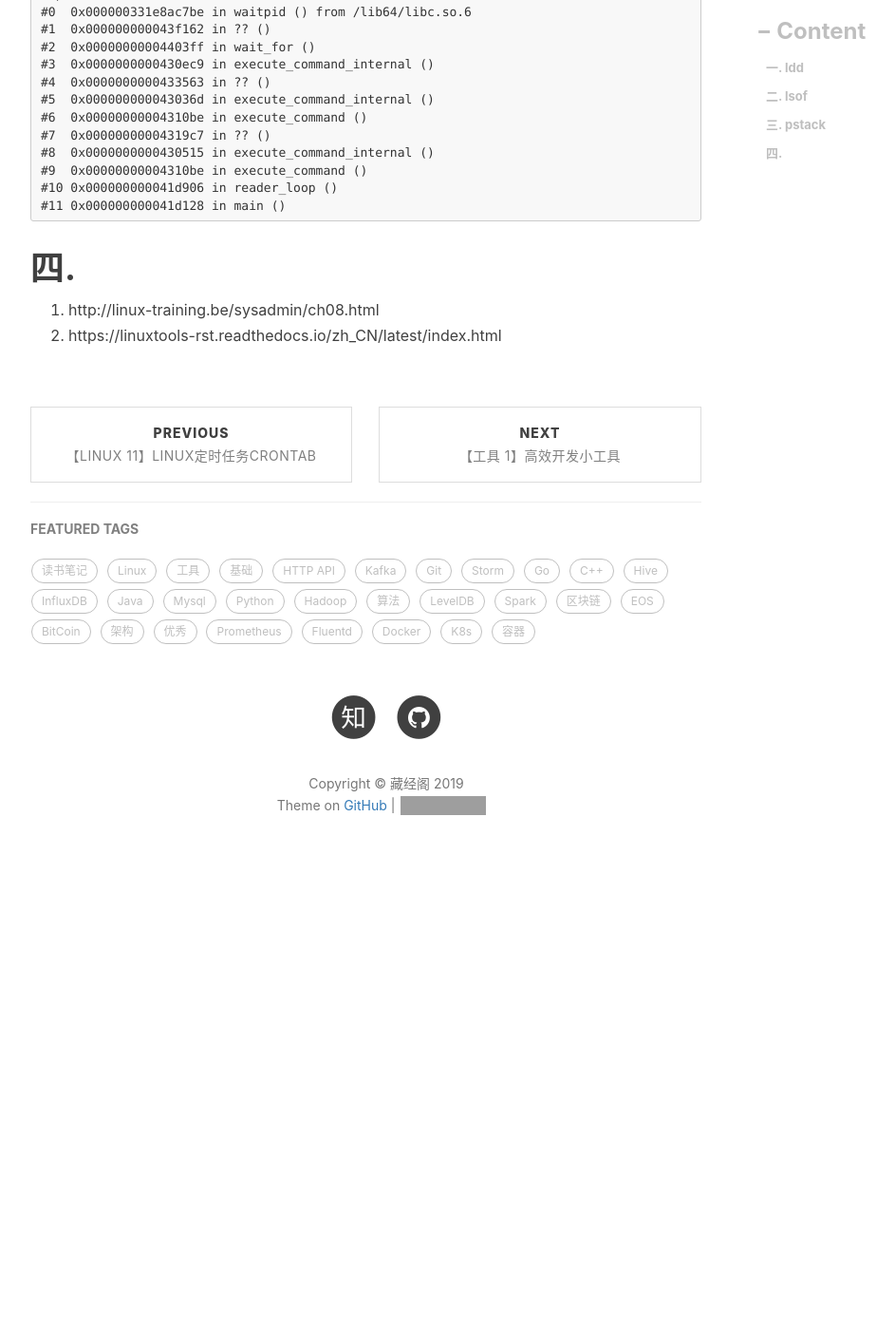
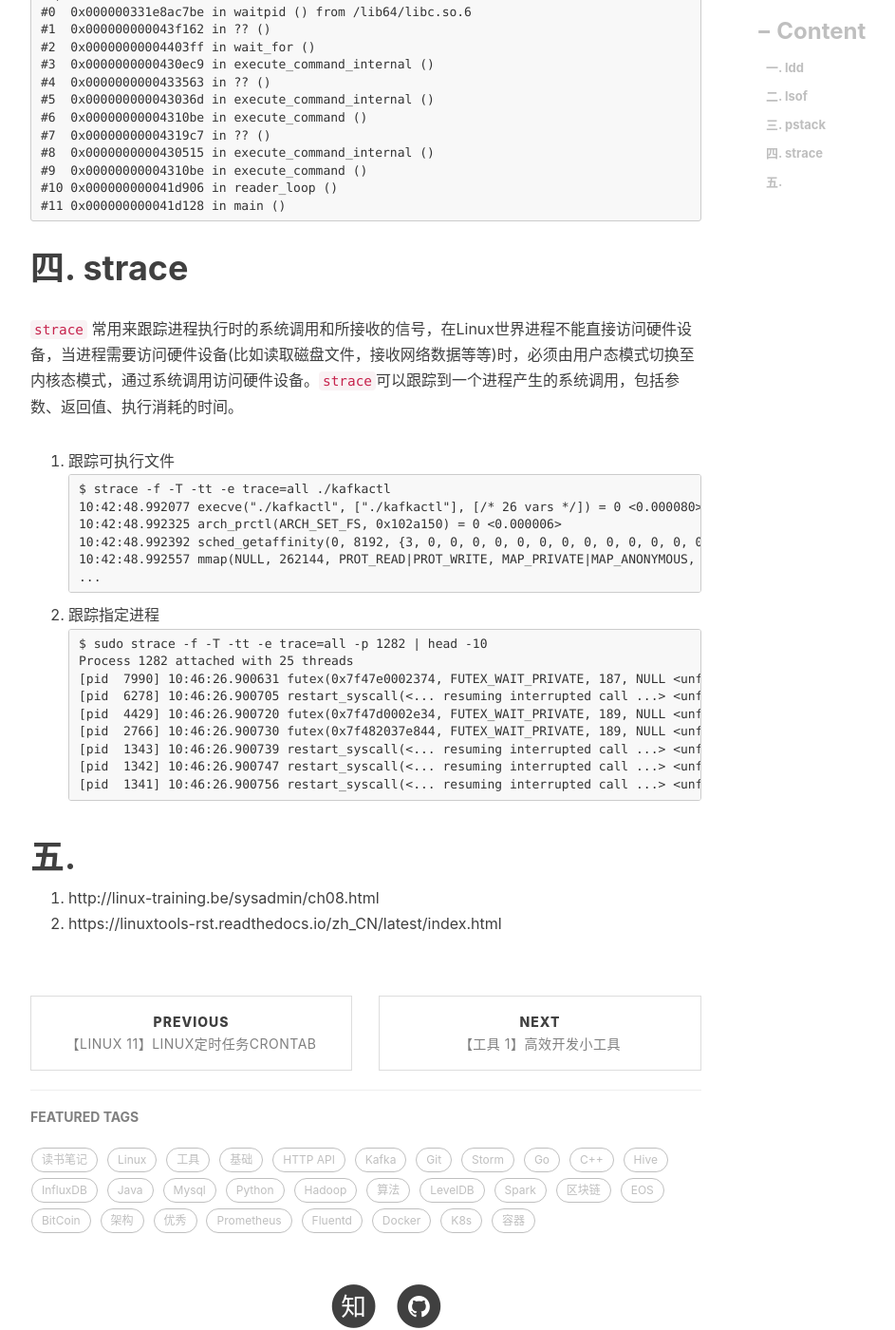
Before and after one commit to engru/chenguolin.github.io, a Jekyll site: the page built from _posts/2016-09-28-【Linux-12】Linux最常用运维工具.md, in a window 1280 px wide and 1400 px high, scrolled down 2337 px. Shown: the whole window at 95% size, without its empty margins (233-1176 px from the left). Built offline with Jekyll 4.4.1, drawn with Linux system fonts in a browser that asks for light colours; nearby versions of some CDN libraries; comment, search, counter and statistics services are not loaded; before the commit the page ends 3289 px from its top, so only the background shows below that; grey boxes are pictures that could not be loaded.

Commit message:
Update 2016-09-28-【Linux-12】Linux最常用运维工具.md

````diff
--- a/_posts/2016-09-28-【Linux-12】Linux最常用运维工具.md
+++ b/_posts/2016-09-28-【Linux-12】Linux最常用运维工具.md
@@ -102,8 +102,32 @@ $ pstack 25480
 #11 0x000000000041d128 in main ()
 ```
 
-# 四.
+# 四. strace
+`strace` 常用来跟踪进程执行时的系统调用和所接收的信号，在Linux世界进程不能直接访问硬件设备，当进程需要访问硬件设备(比如读取磁盘文件，接收网络数据等等)时，必须由用户态模式切换至内核态模式，通过系统调用访问硬件设备。`strace`可以跟踪到一个进程产生的系统调用，包括参数、返回值、执行消耗的时间。
 
+1. 跟踪可执行文件
+   ```
+   $ strace -f -T -tt -e trace=all ./kafkactl
+   10:42:48.992077 execve("./kafkactl", ["./kafkactl"], [/* 26 vars */]) = 0 <0.000080>
+   10:42:48.992325 arch_prctl(ARCH_SET_FS, 0x102a150) = 0 <0.000006>
+   10:42:48.992392 sched_getaffinity(0, 8192, {3, 0, 0, 0, 0, 0, 0, 0, 0, 0, 0, 0, 0, 0, 0, 0, 0, 0, 0, 0, 0, 0, 0, 0, 0, 0, 0, 0, 0, 0, 0, 0, ...}) = 512 <0.000006>
+   10:42:48.992557 mmap(NULL, 262144, PROT_READ|PROT_WRITE, MAP_PRIVATE|MAP_ANONYMOUS, -1, 0) = 0x7f0ef31b1000 <0.000007>
+   ...
+   ```
+2. 跟踪指定进程
+   ```
+   $ sudo strace -f -T -tt -e trace=all -p 1282 | head -10
+   Process 1282 attached with 25 threads
+   [pid  7990] 10:46:26.900631 futex(0x7f47e0002374, FUTEX_WAIT_PRIVATE, 187, NULL <unfinished ...>
+   [pid  6278] 10:46:26.900705 restart_syscall(<... resuming interrupted call ...> <unfinished ...>
+   [pid  4429] 10:46:26.900720 futex(0x7f47d0002e34, FUTEX_WAIT_PRIVATE, 189, NULL <unfinished ...>
+   [pid  2766] 10:46:26.900730 futex(0x7f482037e844, FUTEX_WAIT_PRIVATE, 189, NULL <unfinished ...>
+   [pid  1343] 10:46:26.900739 restart_syscall(<... resuming interrupted call ...> <unfinished ...>
+   [pid  1342] 10:46:26.900747 restart_syscall(<... resuming interrupted call ...> <unfinished ...>
+   [pid  1341] 10:46:26.900756 restart_syscall(<... resuming interrupted call ...> <unfinished ...>
+   ```
+
+# 五.
 
 1. http://linux-training.be/sysadmin/ch08.html
 2. https://linuxtools-rst.readthedocs.io/zh_CN/latest/index.html
````
